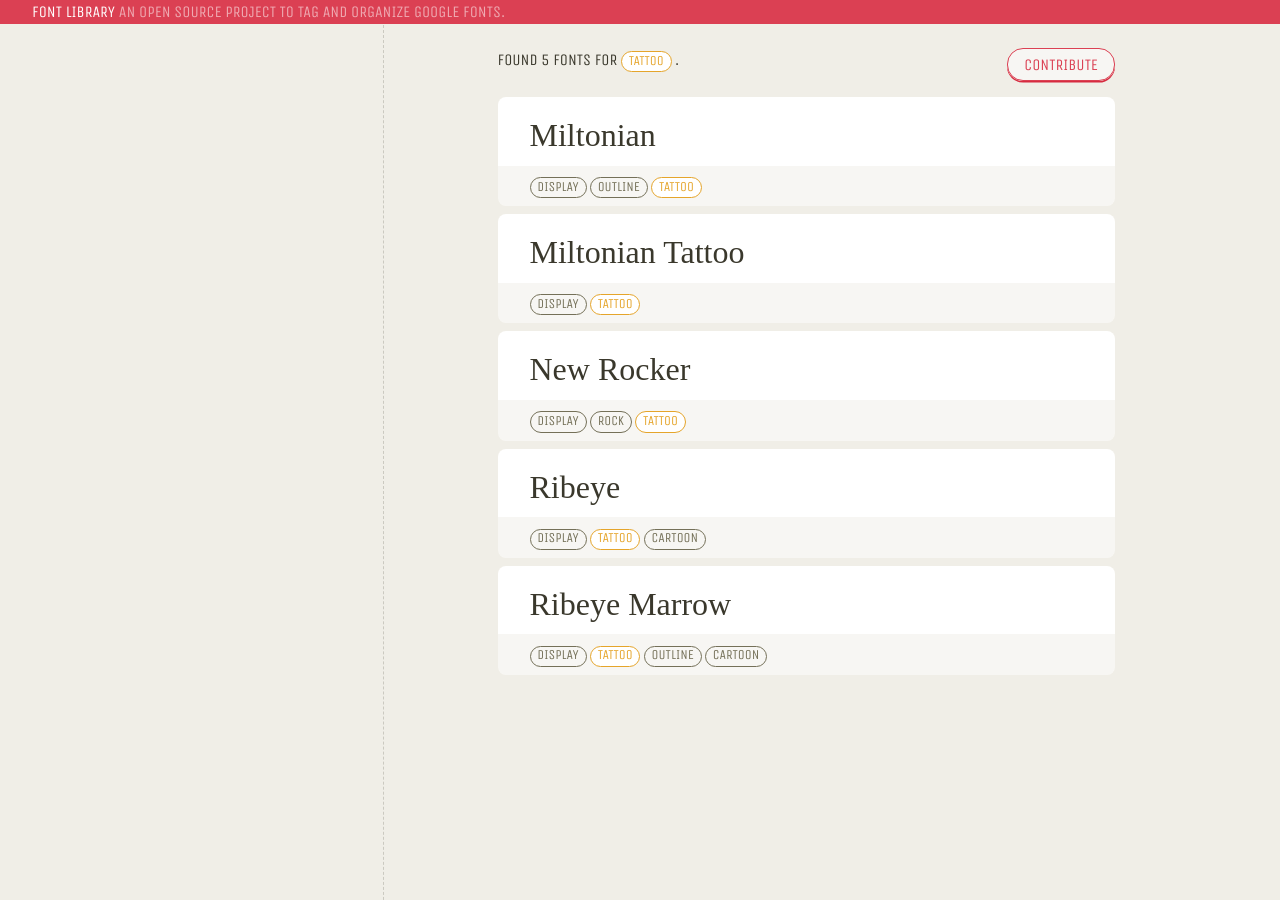
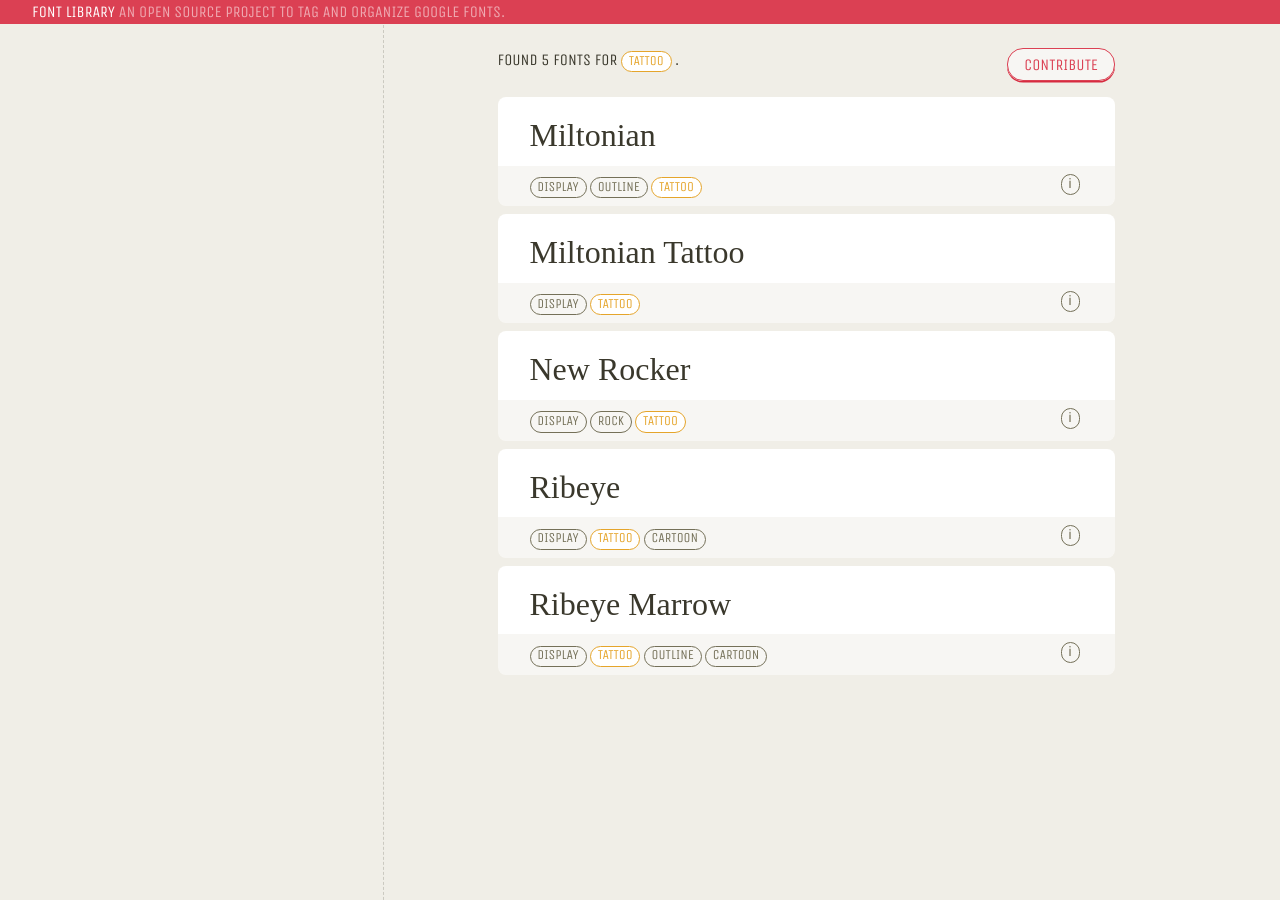
Before and after one commit to katydecorah/font-library, a Jekyll site: the page built from index.html, in a window 1280 px wide. Built offline with Jekyll 4.4.1, drawn with Linux system fonts in a browser that asks for light colours; nearby versions of some CDN libraries; some web fonts are replaced.

Commit message:
adds link to spec

```diff
--- a/index.html
+++ b/index.html
@@ -38,6 +38,7 @@ tag: cursive
 					[[tag]]
 					<input class="hide" type="checkbox" name="tag" ng-model="search" value="[[tag]]" ng-change="selectTag('[[tag]]')">
 				</label>
+				<a ng-href="https://www.google.com/fonts/specimen/[[font.family.replace(' ','+')]]" class="family-tag float-right" target="_blank">&#8505;</a>
 			</div>
 		</div>
 	</div>
```
